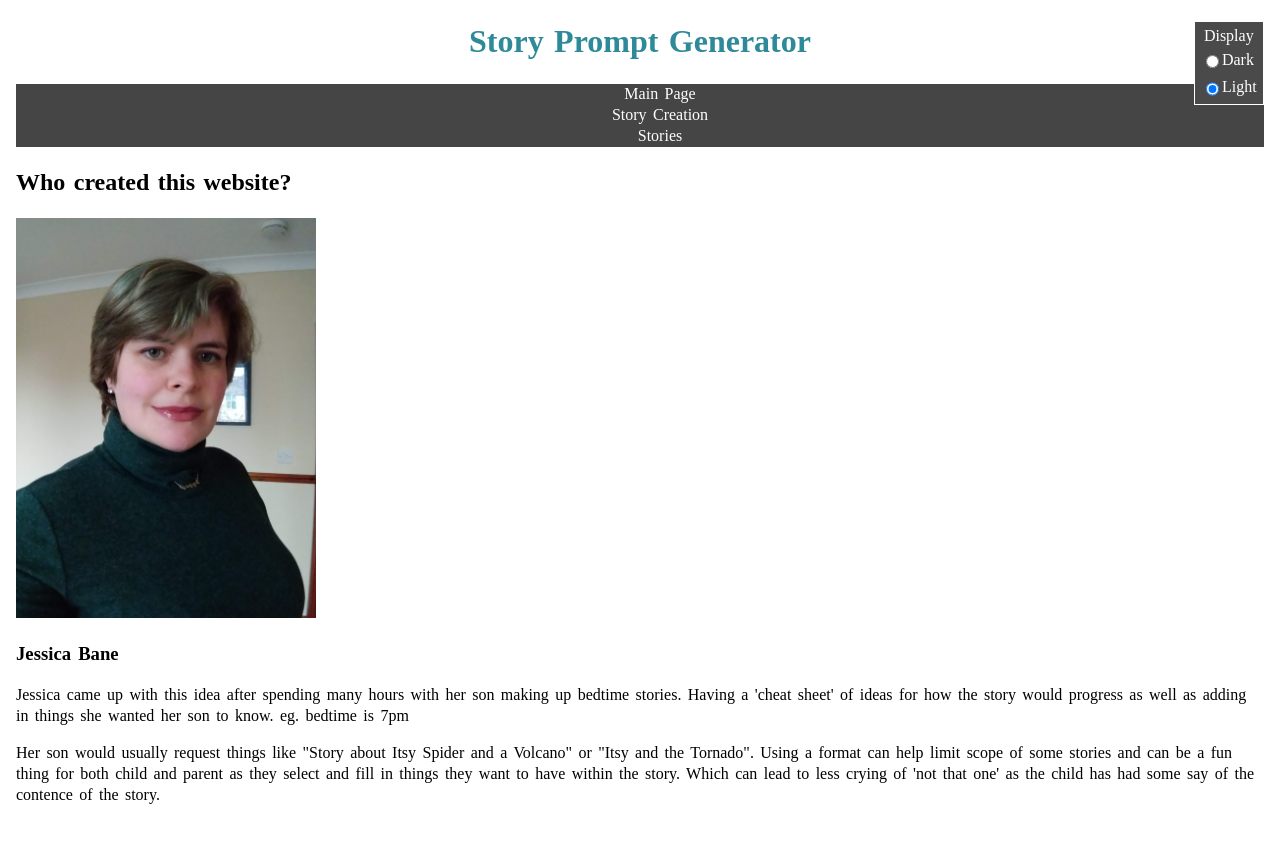
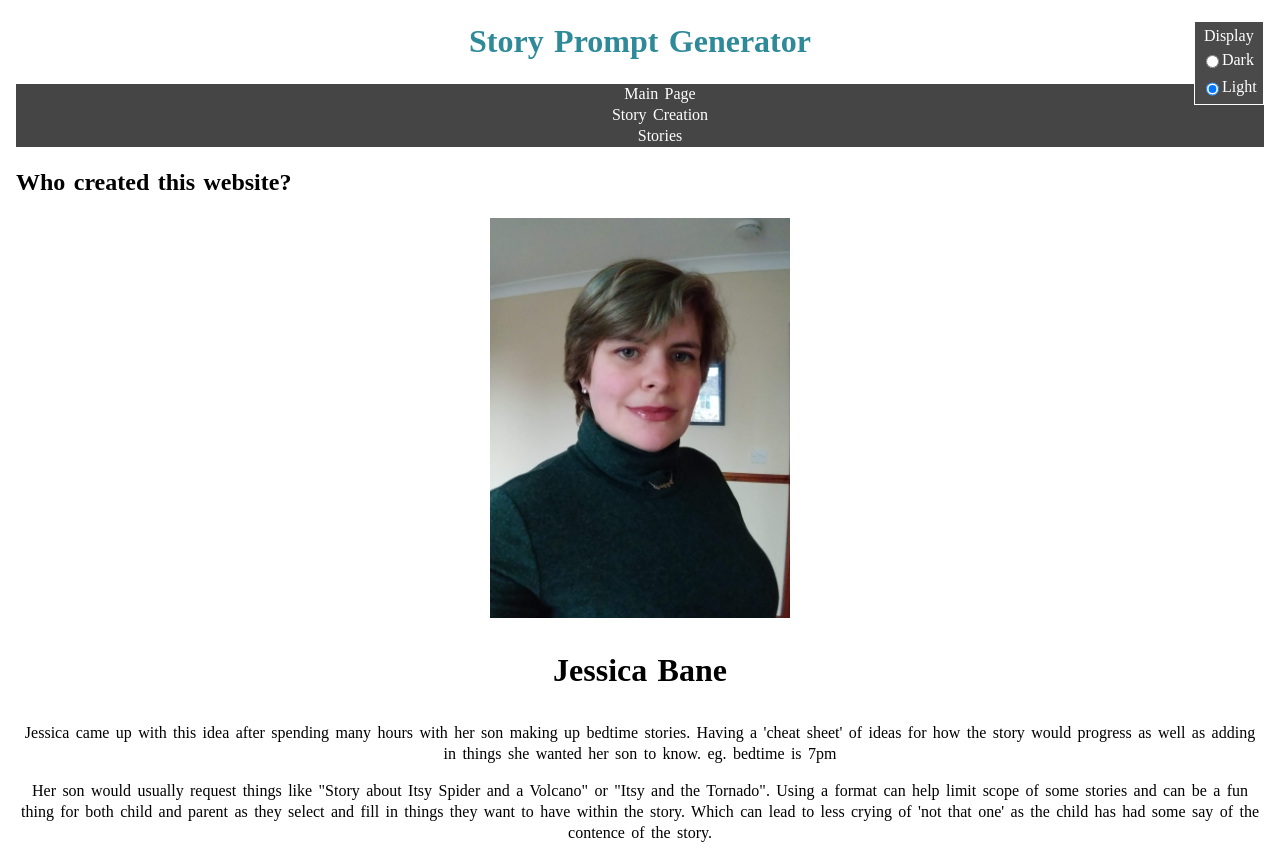
Before and after one commit to QualityMermaid/TechEd-201-finalProject, a plain HTML site: page about.html in a window 1280 px wide. Before the commit the page ends 821 px from the top, so only its background shows below. Drawn offline with Linux system fonts and the light colour scheme.

Commit message:
added more css

```diff
--- a/about.html
+++ b/about.html
@@ -19,7 +19,7 @@
                 <input type="radio" name="mode" id="darkButton" class="mode" value="dark">
                 <span>Dark</span>
             </label>
-            <label class="displayLabel"for="light">
+            <label class="displayLabel" for="light">
                 <input type="radio" name="mode" id="lightButton" class="mode" value="light" checked>
                 <span>Light</span>
             </label>
@@ -36,8 +36,8 @@
 
     <main>
         <h2>Who created this website?</h2>
+        <img src="/images/jessica.jpeg" alt="photo of Jessica">
         <section id="jessica">
-            <img src="/images/jessica.jpeg" alt="photo of Jessica">
             <h3>Jessica Bane</h3>
             <p>
                 Jessica came up with this idea after spending many hours with her son making up bedtime stories. Having a 'cheat sheet' of ideas for how the story would progress as well as adding in things she wanted her son to know. eg. bedtime is 7pm
@@ -46,11 +46,6 @@
                 Her son would usually request things like "Story about Itsy Spider and a Volcano" or "Itsy and the Tornado". Using a format can help limit scope of some stories and can be a fun thing for both child and parent as they select and fill in things they want to have within the story. Which can lead to less crying of 'not that one' as the child has had some say of the contence of the story.
             </p>
         </section>
-        <!-- <section id="Kriss"> -->
-            <!-- <img src="/images/kriss" alt="photo of Kriss"> -->
-            <!-- <h3> </h3> -->
-            <!-- <p></p> -->
-        <!-- </section> -->
 
     </main>
 
--- a/css/about.css
+++ b/css/about.css
@@ -1,4 +1,14 @@
+#jessica{
+    text-align: center;
+}
+
+h3{
+    font-size: 2rem;
+}
+
 img{
     width: 300px;
     height: auto;
+    margin: auto;
+    display: flex;
 }
--- a/css/stories.css
+++ b/css/stories.css
@@ -8,12 +8,43 @@
     margin: auto;
     display: flex;
     justify-content: space-around;
+    padding: 1rem;
 }
 
 #newStory{
-    background-color: blueviolet;
+    background-color: rgba(41, 0, 146, 0.415);
+    margin: auto;
+    padding: 5px;
 }
 
 #storySummary{
     font-size: 2rem;
+
 }
+
+#storyParagraph{
+    text-align: center;
+    font-size: 2rem;
+}
+
+#storyPrompt{
+    text-align: center;
+    color: rgb(209, 0, 0);
+    font-size: 2rem;
+    font-weight: 700;
+}
+
+img{
+    margin: auto;
+    display: flex;
+    padding: 2rem;
+}
+
+#saveStoryButton{
+    display: flex;
+    text-align: center;
+    margin: auto;
+    background-color: green;
+    color: white;
+    font-size: 1rem;
+}
--- a/js/stories.js
+++ b/js/stories.js
@@ -259,6 +259,9 @@ function renderNewStory(){
 function saveStory(){
     const storySection = [createdMainType, createdMainName, createdFriendType, createdFriendName, createdHome, createdGame, createdDinner, createdDessert, createdBedtime, createdAbjectiveHome, createdAbjectiveDay, createdPhoneOrDoor]
     localStorage.setItem("savedStory", JSON.stringify(storySection))
+
+    document.getElementById("savedStoryButton").disabled = false
+    document.getElementById("savedStoryButton").classList.remove("disable")
 }
 
 pageLoad()
```
Also changed, not shown: js/create.js (+0 -24 lines).
